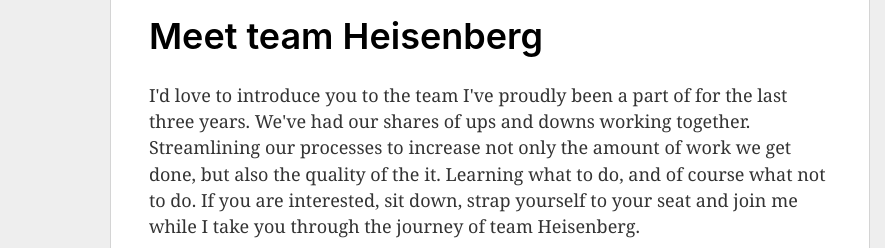
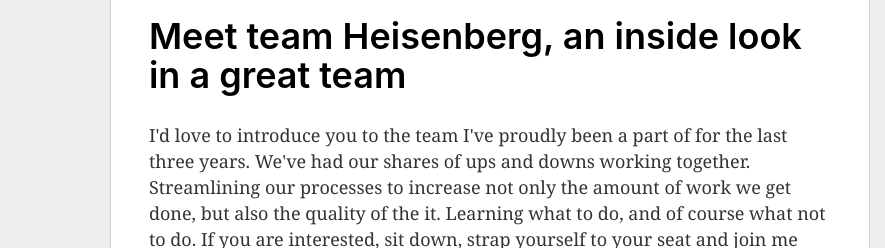
Before and after one commit to JHotterbeekx/hotterbeekx.nl, a Gatsby site: page /blog/2019-07-27-meet-team-heisenberg in a window 1280 px wide. Shown: the part 412-660 px from the top of the page, 0-885 px from the left. Built offline with nearby package versions, Linux system fonts and the light colour scheme; Gatsby itself is replaced by a stand-in of ours.

Commit message:
Changed title of article

```diff
--- a/src/pages/blog/2019-07-27-meet-team-heisenberg/index.md
+++ b/src/pages/blog/2019-07-27-meet-team-heisenberg/index.md
@@ -1,5 +1,5 @@
 ---
-title: "Meet team Heisenberg"
+title: "Meet team Heisenberg, an inside look in a great team"
 description:
 date: '2019-07-27'
 image: 'img/cover.png'
```
